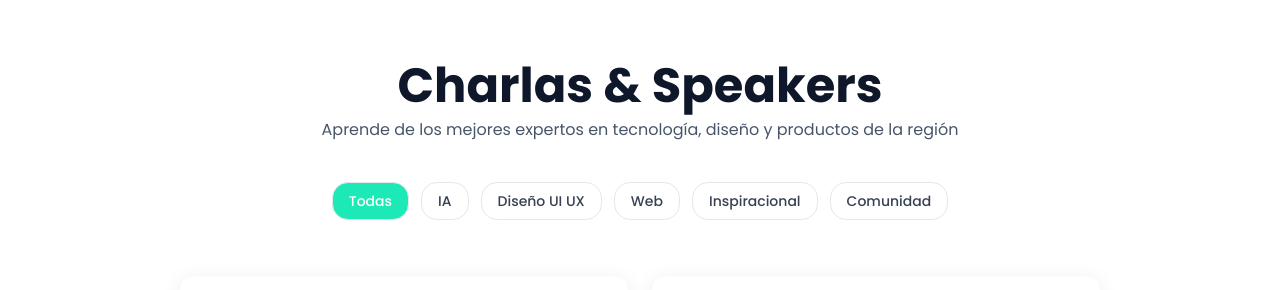
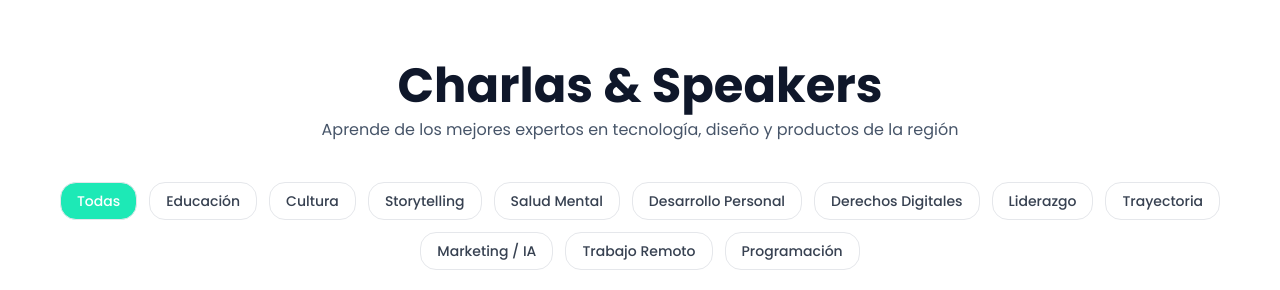
Before and after one commit to GDGCochabamba/iwd-cochabamba, an Astro site: page / in a window 1280 px wide. Shown: the part 868-1158 px from the top of the page. Built offline with nearby package versions, Linux system fonts and the light colour scheme; Astro itself is replaced by a stand-in of ours; a web font is replaced by a local one.

Commit message:
speakers

```diff
--- a/src/components/CallForSpeakers.astro
+++ b/src/components/CallForSpeakers.astro
@@ -2,15 +2,21 @@
 import { Image } from "astro:assets";
 import { speakers } from "../data/speakers";
 
-const categories = ["Todas", "IA", "Diseño UI UX", "Web", "Inspiracional", "Comunidad"];
+const categories = ["Todas", ...new Set(speakers.map((s) => s.category))];
 
 const getCategoryColor = (category: string) => {
   const colors: Record<string, string> = {
-    "IA": "bg-cyan-300",
-    "Diseño UI UX": "bg-orange-300",
-    "Web": "bg-purple-300",
-    "Inspiracional": "bg-pink-300",
-    "Comunidad": "bg-green-300",
+    "Educación": "bg-cyan-300",
+    "Cultura": "bg-orange-300",
+    "Storytelling": "bg-purple-300",
+    "Salud Mental": "bg-pink-300",
+    "Desarrollo Personal": "bg-green-300",
+    "Derechos Digitales": "bg-yellow-300",
+    "Liderazgo": "bg-red-300",
+    "Trayectoria": "bg-blue-300",
+    "Marketing / IA": "bg-indigo-300",
+    "Trabajo Remoto": "bg-teal-300",
+    "Programación": "bg-gray-400",
   };
   return colors[category] || "bg-gray-300";
 };
```
